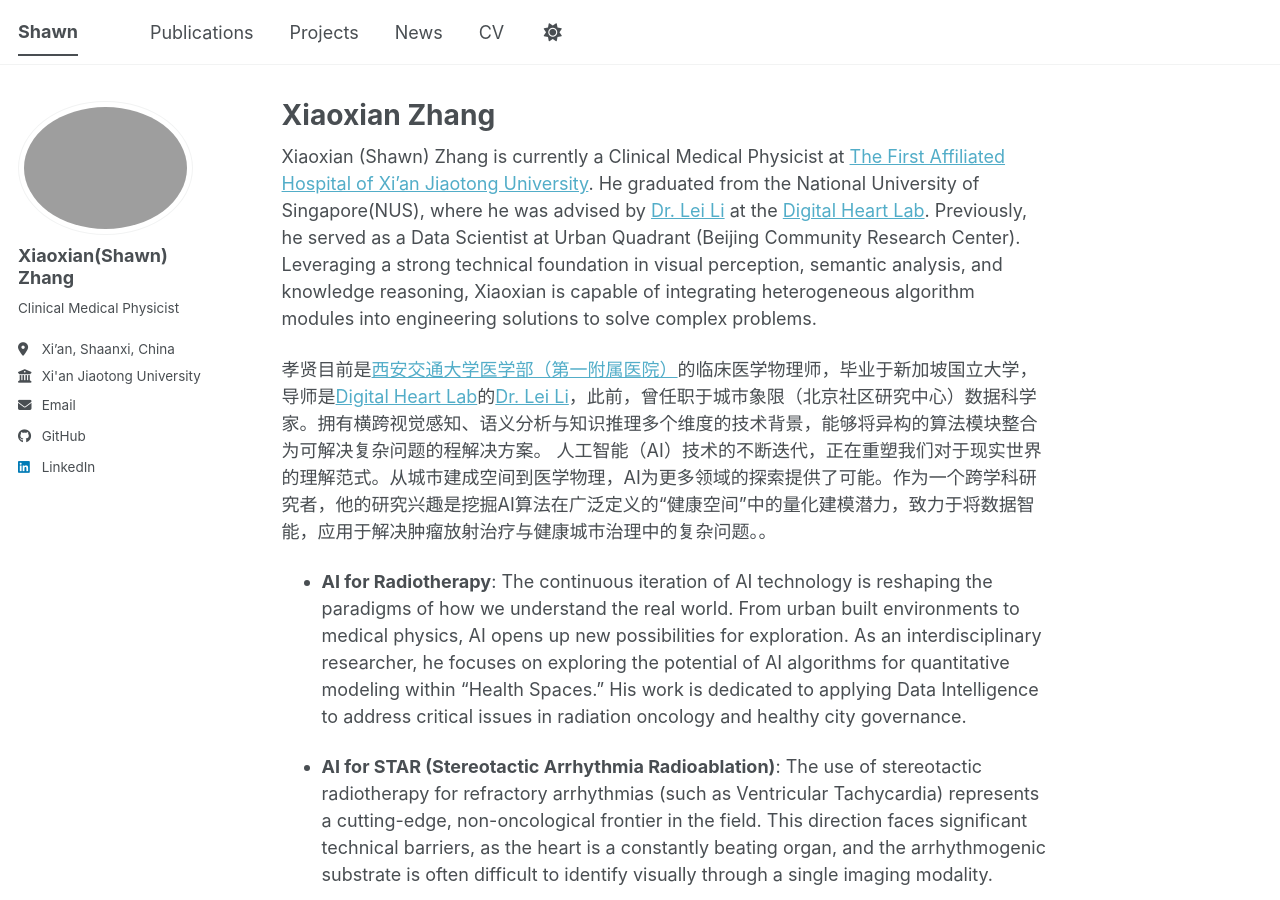
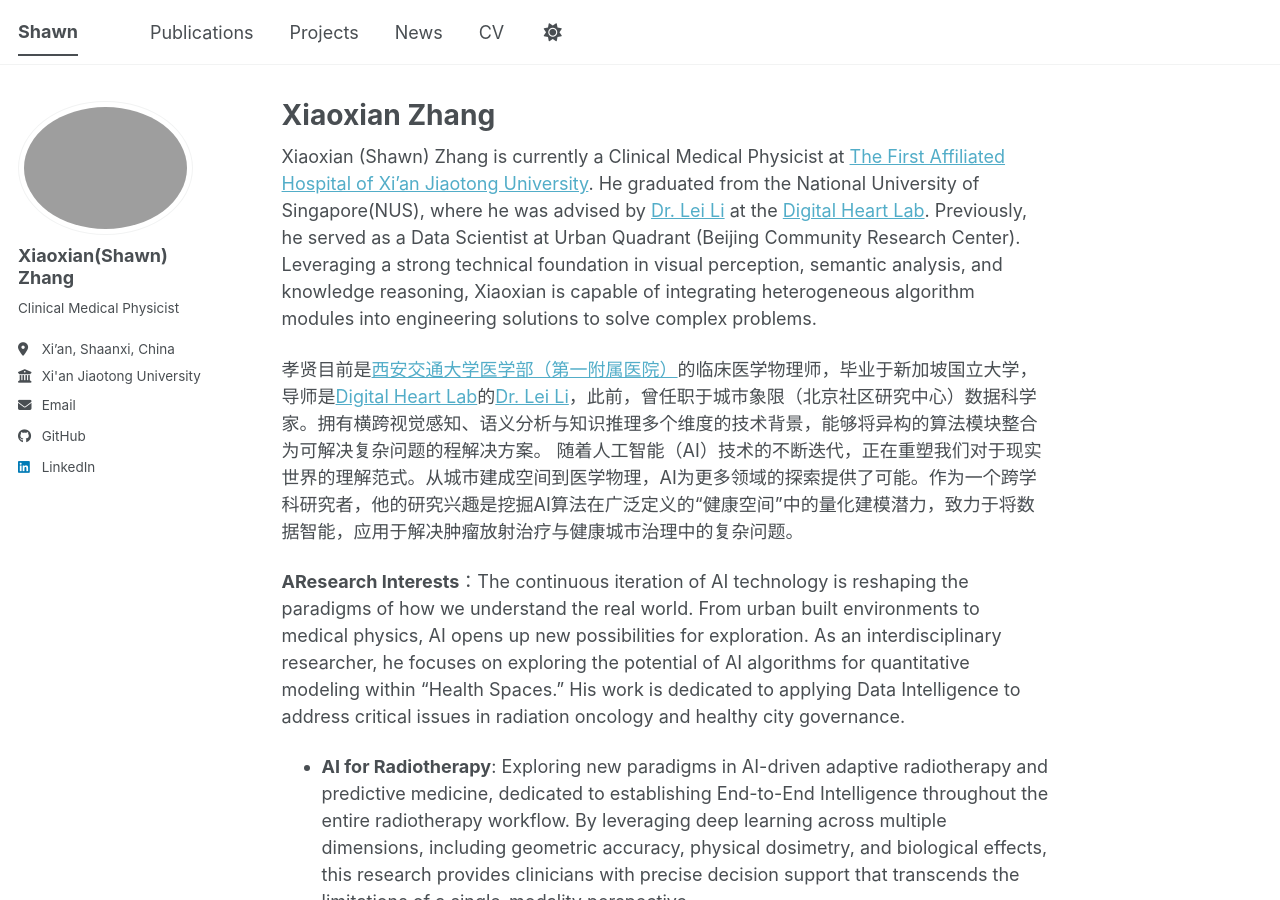
Before and after one commit to ZhangYuGe18/xiaoxian.github.io, a Jekyll site: the page built from _pages/about.md, in a window 1280 px wide and 900 px high. Built offline with Jekyll 4.4.1, drawn with Linux system fonts in a browser that asks for light colours; a script bundle is joined from its source files by our own code; library files that are not in the unit come from our copies; some of the changed text lies outside the part shown.

```diff
--- a/_pages/about.md
+++ b/_pages/about.md
@@ -10,9 +10,11 @@ redirect_from:
 Xiaoxian (Shawn) Zhang is currently a Clinical Medical Physicist at [The First Affiliated Hospital of Xi'an Jiaotong University](http://www.dyyy.xjtu.edu.cn/). He graduated from the National University of Singapore(NUS), where he was advised by [Dr. Lei Li](https://lileitech.github.io/) at the [Digital Heart Lab](https://digitalheartlab.com/). Previously, he served as a Data Scientist at Urban Quadrant (Beijing Community Research Center). Leveraging a strong technical foundation in visual perception, semantic analysis, and knowledge reasoning, Xiaoxian is capable of integrating heterogeneous algorithm modules into engineering solutions to solve complex problems.
 
 孝贤目前是[西安交通大学医学部（第一附属医院）](http://www.dyyy.xjtu.edu.cn/)的临床医学物理师，毕业于新加坡国立大学，导师是[Digital Heart Lab](https://digitalheartlab.com/)的[Dr. Lei Li](https://lileitech.github.io/)，此前，曾任职于城市象限（北京社区研究中心）数据科学家。拥有横跨视觉感知、语义分析与知识推理多个维度的技术背景，能够将异构的算法模块整合为可解决复杂问题的程解决方案。
-人工智能（AI）技术的不断迭代，正在重塑我们对于现实世界的理解范式。从城市建成空间到医学物理，AI为更多领域的探索提供了可能。作为一个跨学科研究者，他的研究兴趣是挖掘AI算法在广泛定义的“健康空间”中的量化建模潜力，致力于将数据智能，应用于解决肿瘤放射治疗与健康城市治理中的复杂问题。。
+随着人工智能（AI）技术的不断迭代，正在重塑我们对于现实世界的理解范式。从城市建成空间到医学物理，AI为更多领域的探索提供了可能。作为一个跨学科研究者，他的研究兴趣是挖掘AI算法在广泛定义的“健康空间”中的量化建模潜力，致力于将数据智能，应用于解决肿瘤放射治疗与健康城市治理中的复杂问题。
 
-- **AI for Radiotherapy**: The continuous iteration of AI technology is reshaping the paradigms of how we understand the real world. From urban built environments to medical physics, AI opens up new possibilities for exploration. As an interdisciplinary researcher, he focuses on exploring the potential of AI algorithms for quantitative modeling within "Health Spaces." His work is dedicated to applying Data Intelligence to address critical issues in radiation oncology and healthy city governance.
+**AResearch Interests**：The continuous iteration of AI technology is reshaping the paradigms of how we understand the real world. From urban built environments to medical physics, AI opens up new possibilities for exploration. As an interdisciplinary researcher, he focuses on exploring the potential of AI algorithms for quantitative modeling within "Health Spaces." His work is dedicated to applying Data Intelligence to address critical issues in radiation oncology and healthy city governance.
+
+- **AI for Radiotherapy**: Exploring new paradigms in AI-driven adaptive radiotherapy and predictive medicine, dedicated to establishing End-to-End Intelligence throughout the entire radiotherapy workflow. By leveraging deep learning across multiple dimensions, including geometric accuracy, physical dosimetry, and biological effects, this research provides clinicians with precise decision support that transcends the limitations of a single-modality perspective.
 
 - **AI for STAR (Stereotactic Arrhythmia Radioablation)**: The use of stereotactic radiotherapy for refractory arrhythmias (such as Ventricular Tachycardia) represents a cutting-edge, non-oncological frontier in the field. This direction faces significant technical barriers, as the heart is a constantly beating organ, and the arrhythmogenic substrate is often difficult to identify visually through a single imaging modality.
 
```
Also changed, not shown: _pages/publications.md (+1 -1 lines).
